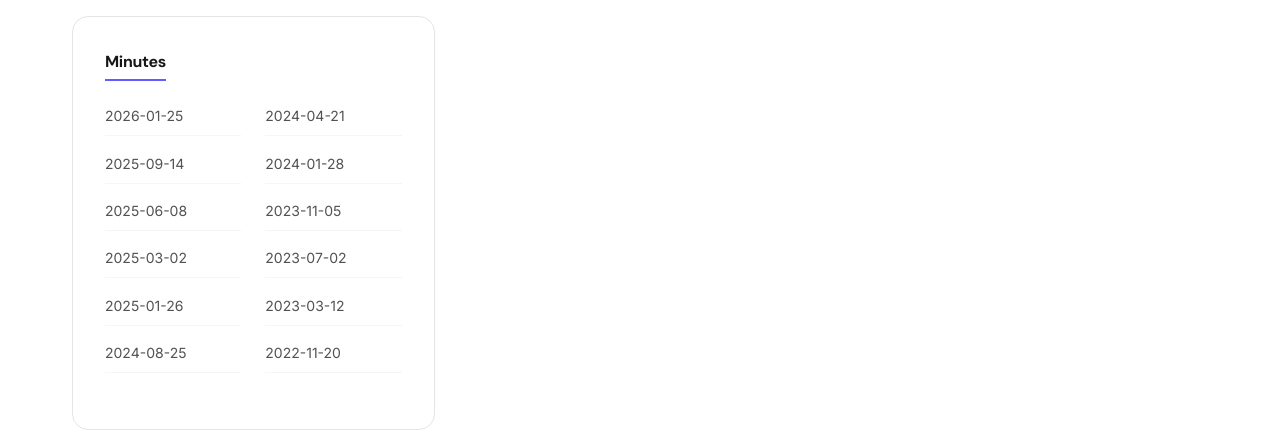
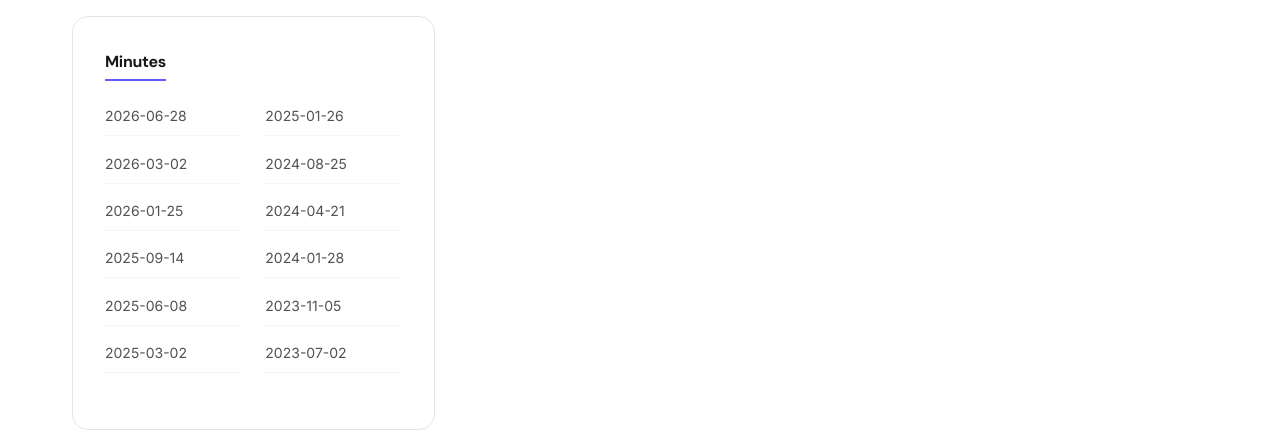
Before and after one commit to ahsef/ahsef.github.io, a Jekyll site: the page built from _pages/about.html, in a window 1280 px wide and 900 px high, scrolled down 3497 px. Shown: the part 153-601 px from the top of the window. Built offline with Jekyll 4.4.1, drawn with Linux system fonts in a browser that asks for light colours.

Commit message:
Add 2026-03-02 and 2026-06-28 meeting minutes; fix 2022-06-12 minutes link.
Co-authored-by: Cursor <cursoragent@cursor.com>

```diff
--- a/_pages/about.html
+++ b/_pages/about.html
@@ -380,6 +380,8 @@ function switchTab(button, tabId) {
         <div class="card docs-card">
             <h3>Minutes</h3>
             <ul class="minutes-list">
+                <li><a href="/minutes/20260628.pdf" target="_blank">2026-06-28</a></li>
+                <li><a href="/minutes/20260302.pdf" target="_blank">2026-03-02</a></li>
                 <li><a href="/minutes/20260125.pdf" target="_blank">2026-01-25</a></li>
                 <li><a href="/minutes/20250914.pdf" target="_blank">2025-09-14</a></li>
                 <li><a href="/minutes/20250608.pdf" target="_blank">2025-06-08</a></li>
@@ -392,7 +394,7 @@ function switchTab(button, tabId) {
                 <li><a href="/minutes/20230702.pdf" target="_blank">2023-07-02</a></li>
                 <li><a href="/minutes/20230312.pdf" target="_blank">2023-03-12</a></li>
                 <li><a href="/minutes/20221120.pdf" target="_blank">2022-11-20</a></li>
-                <li><a href="/minutes/2022612.pdf" target="_blank">2022-06-12</a></li>
+                <li><a href="/minutes/20220612.pdf" target="_blank">2022-06-12</a></li>
                 <li><a href="/minutes/20220220.pdf" target="_blank">2022-02-20</a></li>
                 <li><a href="/minutes/20211031.pdf" target="_blank">2021-10-31</a></li>
                 <li><a href="/minutes/20210816.pdf" target="_blank">2021-08-16</a></li>
```
Also changed, not shown: 2 other files.
